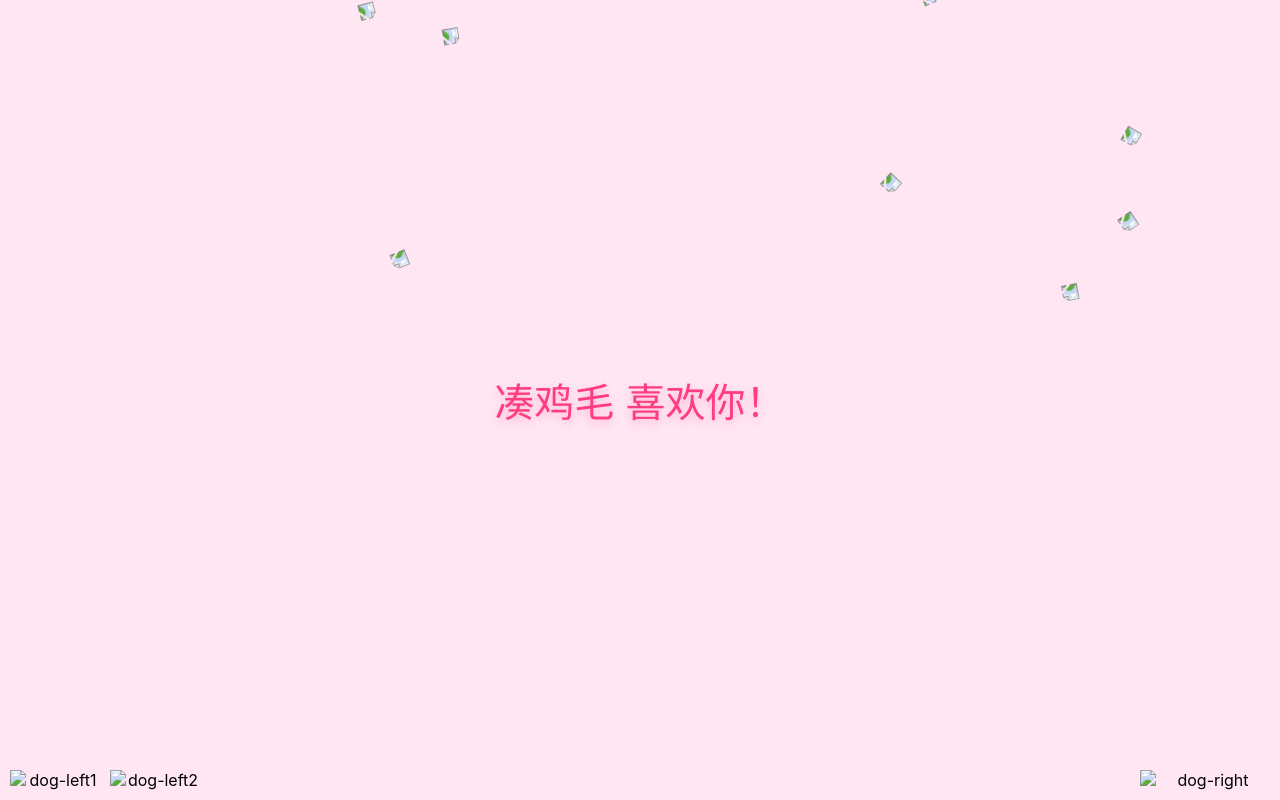
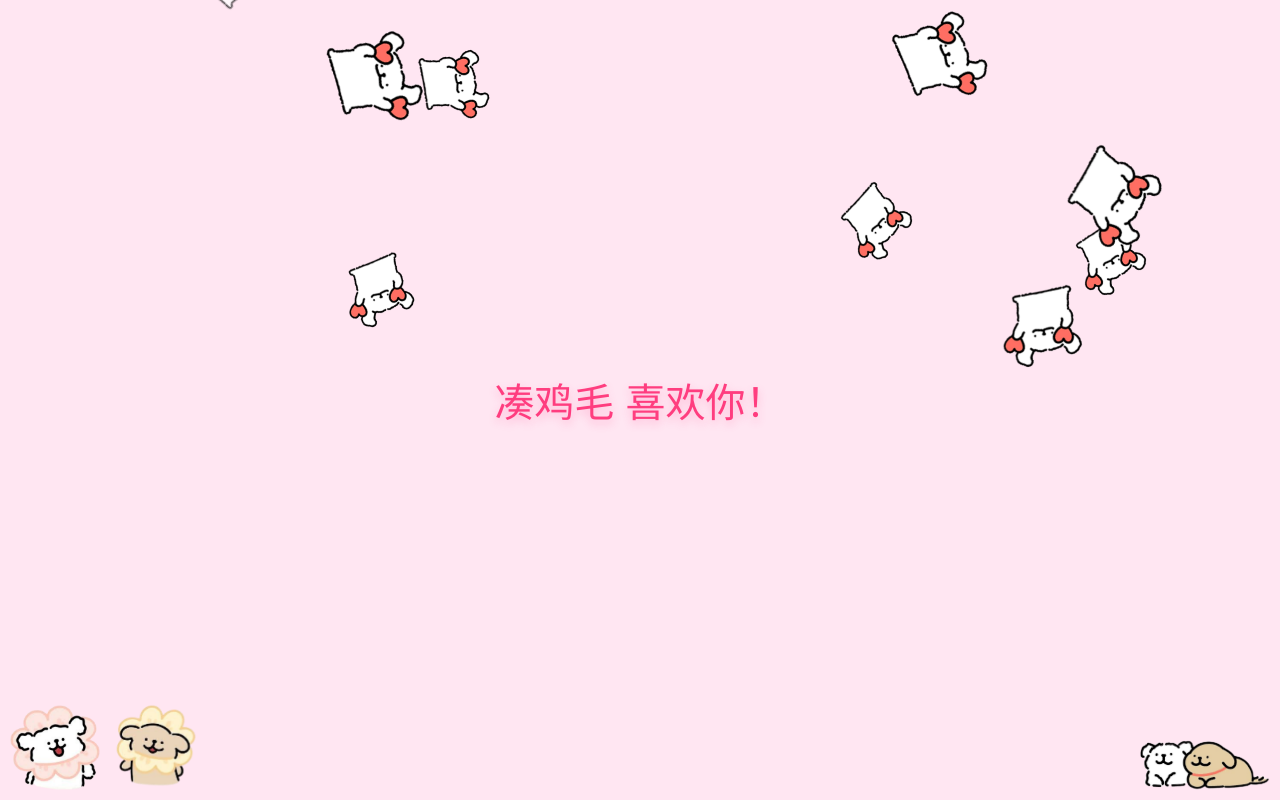
Before and after one commit to Hina0925/love-page, a plain HTML site: page index.html in a window 1280 px wide. Both pictures are taken after a click on the button "打开". Drawn offline with Linux system fonts and the light colour scheme.

Commit message:
Update index.html

```diff
--- a/index.html
+++ b/index.html
@@ -122,11 +122,11 @@
   <div id="loveText">凑鸡毛 喜欢你！</div>
 
   <!-- 左下两只花边狗 -->
-  <img id="dog-left-1" class="fixed-dog" src="dog_left1.png" alt="dog-left1" />
-  <img id="dog-left-2" class="fixed-dog" src="dog_left2.png" alt="dog-left2" />
+  <img id="dog-left-1" class="fixed-dog" src="love_page/dog_left1.png" alt="dog-left1" />
+  <img id="dog-left-2" class="fixed-dog" src="love_page/dog_left2.png" alt="dog-left2" />
 
   <!-- 右下角两只趴着的狗 -->
-  <img id="dog-right" class="fixed-dog" src="dog_right.png" alt="dog-right" />
+  <img id="dog-right" class="fixed-dog" src="love_page/dog_right.png" alt="dog-right" />
 </div>
 
 <script>
@@ -147,7 +147,7 @@
   function createDog() {
     const img = document.createElement("img");
     img.classList.add("dog-fall");
-    img.src = "dog_fall.png"; // 飘落的小白狗（抱心心）
+    img.src = "love_page/dog_fall.png"; // 飘落的小白狗
 
     img.style.left = Math.random() * 100 + "vw";
     const size = 60 + Math.random() * 30;
```
